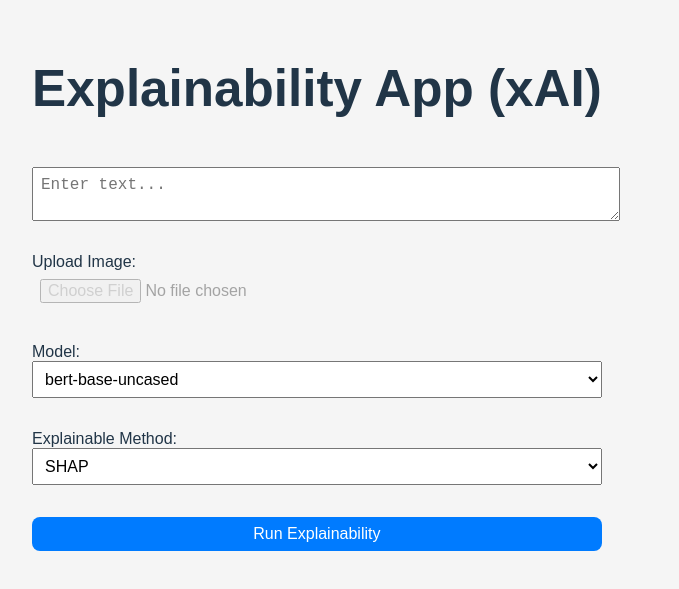
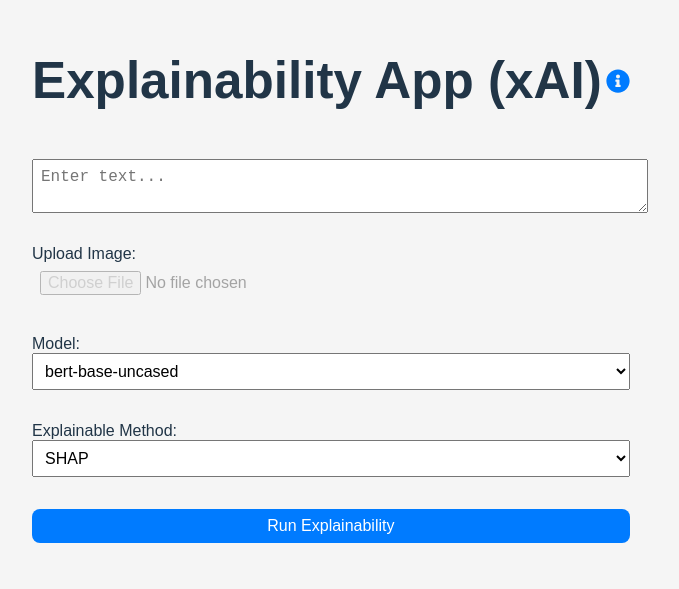
Before and after one commit to BrianTruong23/explainableAI, a React (Vite) app in the folder xai-frontend/: page / in a window 1280 px wide. Shown: the part 135-724 px from the top of the page, without its empty margins (0-679 px from the left). Built offline with nearby package versions, Linux system fonts and the light colour scheme.

Commit message:
add error message and info message

```diff
--- a/xai-frontend/package.json
+++ b/xai-frontend/package.json
@@ -11,7 +11,9 @@
   },
   "dependencies": {
     "react": "^19.1.0",
-    "react-dom": "^19.1.0"
+    "react-dom": "^19.1.0",
+    "react-icons": "^5.5.0",
+    "react-toastify": "^11.0.5"
   },
   "devDependencies": {
     "@eslint/js": "^9.25.0",
--- a/xai-frontend/src/App.css
+++ b/xai-frontend/src/App.css
@@ -48,3 +48,11 @@
   0% { transform: rotate(0deg); }
   100% { transform: rotate(360deg); }
 }
+
+.explanation-class{
+    display: flex;
+    flex-direction: row;
+    gap: 4px;
+    justify-content: left;
+    align-items: center;
+}
--- a/xai-frontend/src/App.jsx
+++ b/xai-frontend/src/App.jsx
@@ -2,6 +2,10 @@
 import './App.css';
 import TokenAttribution from './components/TokenAttribution';
 import { fetchTextExplanation } from './api/explainApi';
+import { FaInfoCircle } from "react-icons/fa";
+import { ToastContainer, toast } from "react-toastify";
+import "react-toastify/dist/ReactToastify.css";
+
 
 function App() {
   const [text, setText] = useState('');
@@ -14,9 +18,50 @@
   const [imageFile, setImageFile] = useState(null);
   const [predictionType, setPredictionType] = useState("text"); // or "image"
   const [predictionTextDisplay, setPredictionTextDisplay] = useState('Positive')
+  const [showInfo, setShowInfo] = useState(false);
+  const SHAP = "SHAP";
+  const VIT_TINY = "vit-tiny";
+  const BERT = "bert-base-uncased";
+  const GRAD_CAM = "GradCAM";
+  const VALID_COMBINATIONS = new Set([
+    `${BERT}|${SHAP}`,
+    `${VIT_TINY}|${GRAD_CAM}`
+  ]);
+
+
+  const toggleInfo = () => {
+    setShowInfo((prev) => !prev);
+
+  };
+
+  const handleChange = (e) => {
+    const selectedValue = e.target.value;
+
+    if (
+      (model === BERT && selectedValue === GRAD_CAM) ||
+      (model === VIT_TINY && selectedValue === SHAP)
+    ) {
+      toast.error(`${selectedValue} is not available for this model:${model}.`);
+      return;
+    }
+
+    setMethod(selectedValue);
+  };
+
+  const sanityCheckForModelAndMethod = (model, method) => {
+    return VALID_COMBINATIONS.has(`${model}|${method}`);
+  };
+
 
 
   const handleSubmit = async () => {
+
+    if (!sanityCheckForModelAndMethod(model, method)){
+      toast.error(`${method} is not available for this model: ${model}.`);
+      return;
+    }
+
+
     if (!text.trim()) {
       setPrediction('Please enter text to get prediction.');
       return;
@@ -75,11 +120,32 @@
       display: 'flex',
       flexDirection: 'column',
       gap: '16px',
-      maxWidth: '600px',
+      maxWidth: '700px',
       margin: '0 auto'
     }}
     >
-      <h1>Explainability App (xAI)</h1>
+
+      <div class = "explanation-class">
+        <h1>Explainability App (xAI) </h1>
+      <FaInfoCircle
+          style={{ cursor: "pointer", fontSize: "24px", color: "#007bff"}}
+          onClick={toggleInfo}
+        />
+      </div>
+
+
+      {showInfo && (
+           <p style={{ marginTop: "2px" }}>
+           This project aims to demystify the decisions made by AI models.
+           Currently, it serves two models.
+           <br />
+           <br />
+           One is a text model <strong>bert/bert-uncased</strong> which, given a text, predicts sentiment analysis. Then, an explainable method (SHAP) is applied to bring more insight into the predictions. For more information, refer to the SHAP repository.
+           <br />
+           <br />
+           The second model is <strong>google/vit-base-patch16-224</strong> which, given an image, predicts the class label. An explainable method like Grad-CAM is then used to visualize which parts of the image influenced the prediction.
+         </p>
+      )}
 
       <textarea
         placeholder="Enter text..."
@@ -122,25 +188,31 @@
       Explainable Method:
 
       <select
-        onChange={(e) => setMethod(e.target.value)}
+        onChange={handleChange}
         value={method}
-        disabled={model === 'bert-base-uncased' && method === 'GradCAM'}
         style={{
-          opacity: model === 'bert-base-uncased' && method === 'GradCAM' ? 0.5 : 1,
-          cursor: model === 'bert-base-uncased' && method === 'GradCAM' ? 'not-allowed' : 'pointer'
+          opacity: model === "bert-base-uncased" && method === "GradCAM" ? 0.5 : 1,
+          cursor: model === "bert-base-uncased" && method === "GradCAM" ? "not-allowed" : "pointer",
         }}
       >
-        <option value="SHAP">SHAP</option>
+        <option
+          value="SHAP"
+          style={{
+            color: model === "vit-tiny" ? "#999" : "inherit",
+          }}
+        >
+          SHAP
+        </option>
         <option
           value="GradCAM"
-          disabled={model === 'bert-base-uncased'}
           style={{
-            color: model === 'bert-base-uncased' ? '#999' : 'inherit'
+            color: model === "bert-base-uncased" ? "#999" : "inherit",
           }}
         >
           GradCAM
         </option>
       </select>
+
 
       </label>
 
@@ -148,6 +220,8 @@
       <button onClick={handleSubmit}>Run Explainability</button>
 
       {loading && <div className="loader"></div>}
+
+      <ToastContainer />
 
       {prediction && (
   <div style={{ background: '#e2e2e2', padding: '1rem', marginTop: '1rem' }}>
```
Also changed, not shown: 1 other file (tests, documents, lock files or other folders).
